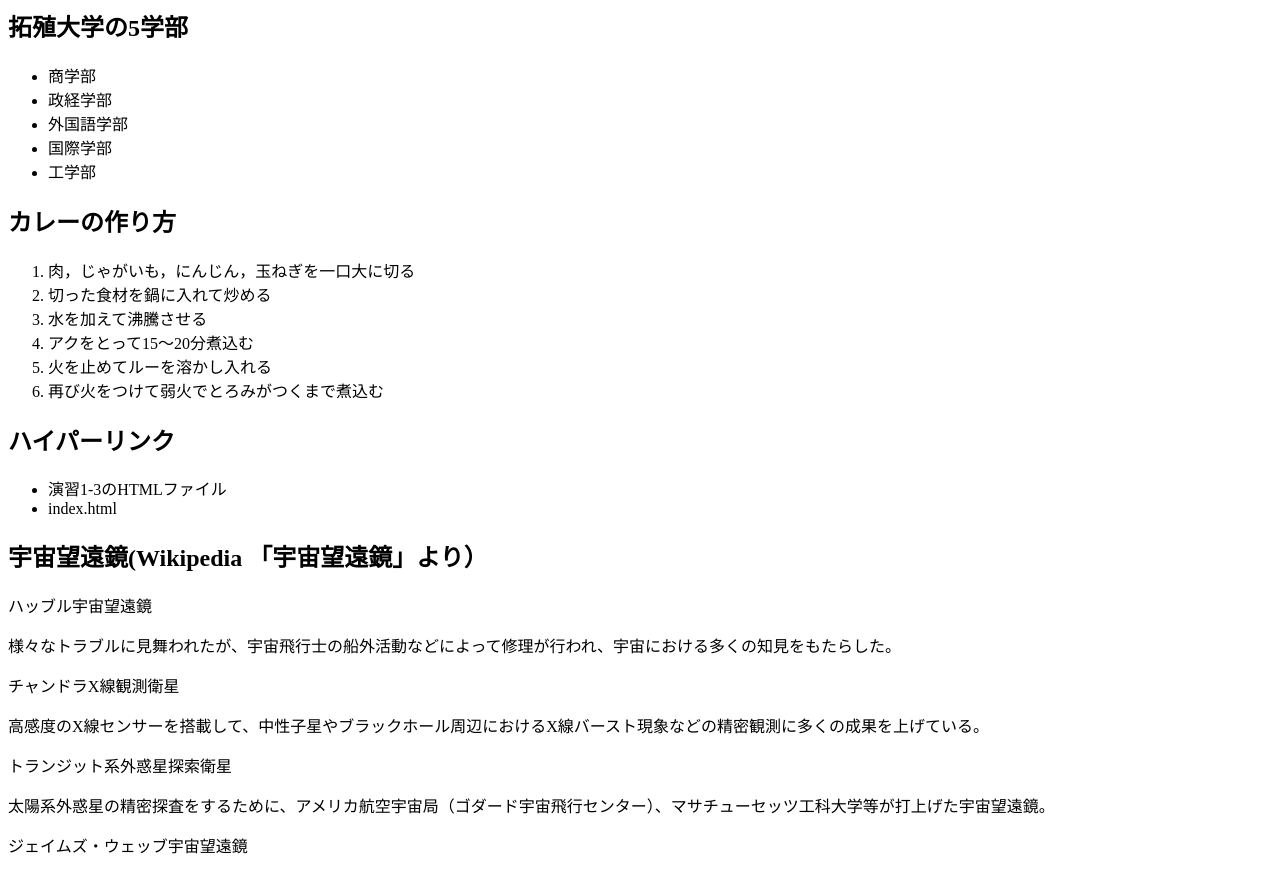
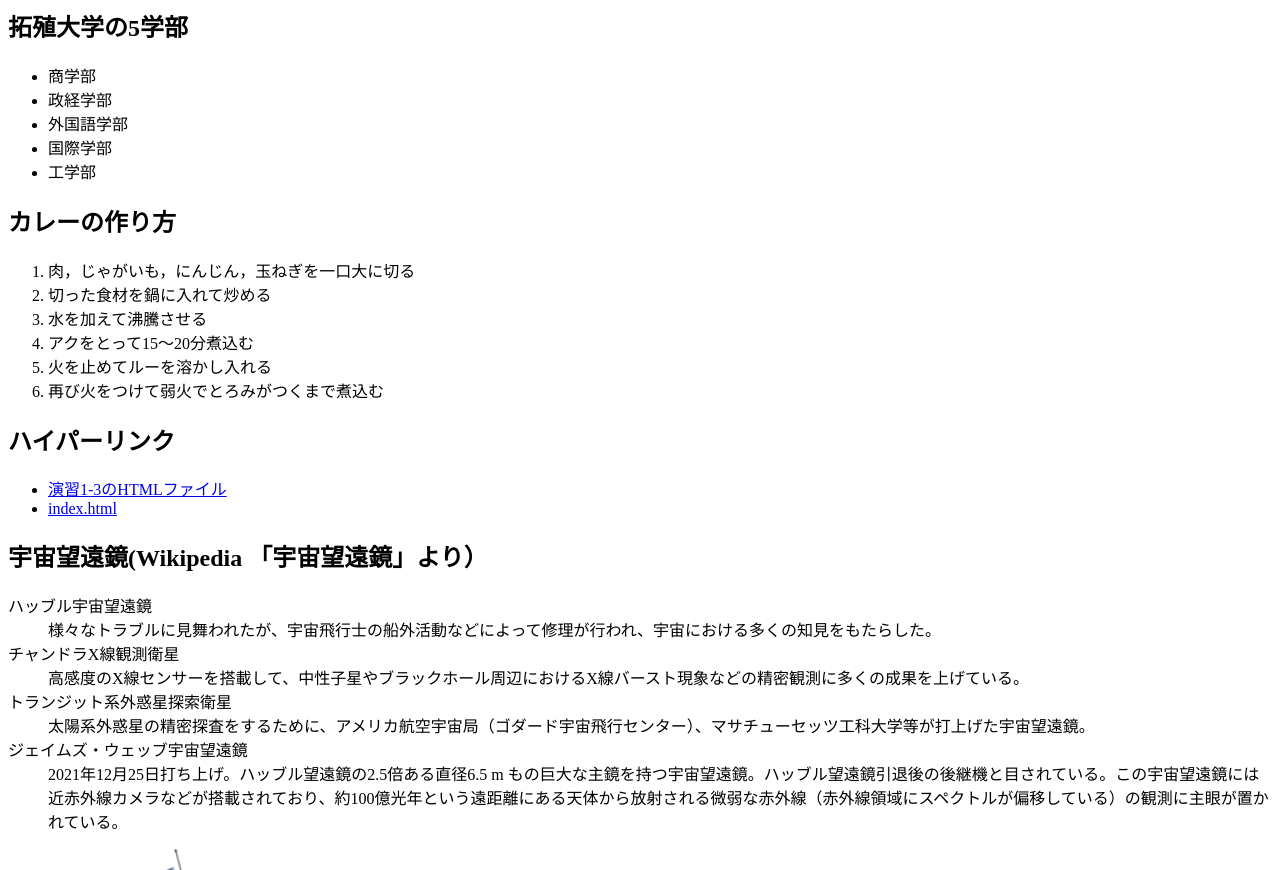
Before and after one commit to G284992022/medialabo, a plain HTML site: page practice-html/elements.html in a window 1280 px wide. Shown: the part 81-951 px from the top of the page. Drawn offline with Linux system fonts and the light colour scheme.

Commit message:
演習1-4

```diff
--- a/practice-html/elements.html
+++ b/practice-html/elements.html
@@ -5,7 +5,7 @@
     <title>演習1-4: HTMLのさまざまな要素</title>
   </head>
   <body>
-	<h1>見出し: 演習1-4: HTMLのさまざまな要素</h1>
+	<!--見出し: --><h1>演習1-4: HTMLのさまざまな要素</h1>
 		<!--小見出し: --><h2>拓殖大学の5学部</h2>
 		<ul>
 			<li>商学部</li>
@@ -25,18 +25,20 @@
 		</ol>
 		<!--小見出し: --><h2>ハイパーリンク</h2>
 		<ul>
-			<li><a herf="https://g284992022.github.io/medialabo/practice-html/structure.html" title="演習1−3" target="_blank">演習1-3のHTMLファイル</a></li>
-			<li><a target="_blank">index.html</a></li>
+			<li><a href="https://g284992022.github.io/medialabo/practice-html/structure.html" title="演習1−3" target="_blank">演習1-3のHTMLファイル</a></li>
+			<li><a href="https:///Users/hiranotakara/Documents/medialabo/index.html" title="index.html" target="_blank">index.html</a></li>
 		</ul>
 		<!--小見出し: --><h2>宇宙望遠鏡(Wikipedia 「宇宙望遠鏡」より）</h2>
-			<p>ハッブル宇宙望遠鏡</p>
-				<p>    様々なトラブルに見舞われたが、宇宙飛行士の船外活動などによって修理が行われ、宇宙における多くの知見をもたらした。</p>
-			<p>チャンドラX線観測衛星</p>
-				<p>    高感度のX線センサーを搭載して、中性子星やブラックホール周辺におけるX線バースト現象などの精密観測に多くの成果を上げている。</p>
-			<p>トランジット系外惑星探索衛星</p>
-				<p>    太陽系外惑星の精密探査をするために、アメリカ航空宇宙局（ゴダード宇宙飛行センター）、マサチューセッツ工科大学等が打上げた宇宙望遠鏡。</p>
-			<p>ジェイムズ・ウェッブ宇宙望遠鏡</p>
-				<p>    2021年12月25日打ち上げ。ハッブル望遠鏡の2.5倍ある直径6.5 m もの巨大な主鏡を持つ宇宙望遠鏡。ハッブル望遠鏡引退後の後継機と目されている。この宇宙望遠鏡には近赤外線カメラなどが搭載されており、約100億光年という遠距離にある天体から放射される微弱な赤外線（赤外線領域にスペクトルが偏移している）の観測に主眼が置かれている。</p>
+		<dl>
+			<dt>ハッブル宇宙望遠鏡</dt>
+				<dd> 様々なトラブルに見舞われたが、宇宙飛行士の船外活動などによって修理が行われ、宇宙における多くの知見をもたらした。</dd>
+			<dt>チャンドラX線観測衛星</dt>
+				<dd>高感度のX線センサーを搭載して、中性子星やブラックホール周辺におけるX線バースト現象などの精密観測に多くの成果を上げている。</dd>
+			<dt>トランジット系外惑星探索衛星</dt>
+				<dd>太陽系外惑星の精密探査をするために、アメリカ航空宇宙局（ゴダード宇宙飛行センター）、マサチューセッツ工科大学等が打上げた宇宙望遠鏡。</dd>
+			<dt>ジェイムズ・ウェッブ宇宙望遠鏡</dt>
+				<dd>2021年12月25日打ち上げ。ハッブル望遠鏡の2.5倍ある直径6.5 m もの巨大な主鏡を持つ宇宙望遠鏡。ハッブル望遠鏡引退後の後継機と目されている。この宇宙望遠鏡には近赤外線カメラなどが搭載されており、約100億光年という遠距離にある天体から放射される微弱な赤外線（赤外線領域にスペクトルが偏移している）の観測に主眼が置かれている。</dd>
+		</dl>
 
 		<!--(JWSTの画像)--><img src="JWST_spacecraft_model_2.png" alt="宇宙に浮かぶハッブル宇宙望遠鏡" width="300">
   </body>
```
